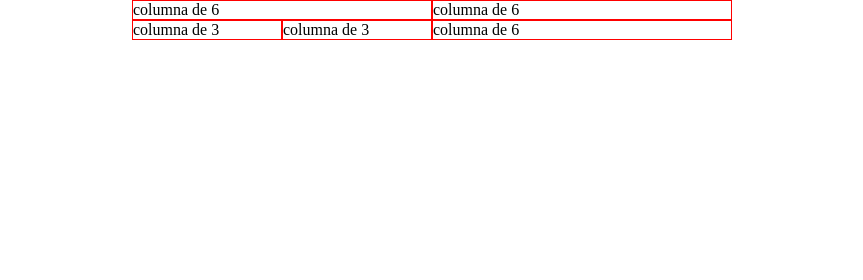
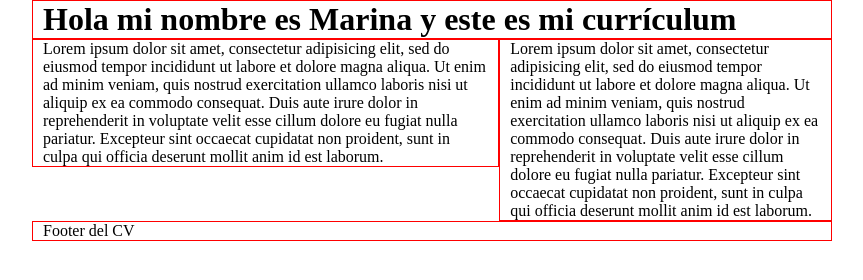
Before and after one commit to marinalinn/actividad006, a plain HTML site: page index.html in a window 1280 px wide. Shown: the whole page, without its empty margins (208-1071 px from the left). Drawn offline with Linux system fonts and the light colour scheme.

Commit message:
Hicimos la grilla para el currículum

```diff
--- a/css/grid.css
+++ b/css/grid.css
@@ -4,7 +4,8 @@
 }
 
 .container {
-	width: 600px;
+	width: 100%;
+	max-width: 800px;
 	margin: 0 auto;
 	background-color: green;
 }
@@ -13,6 +14,7 @@
 	float: left;
 	box-sizing: border-box;
 	border: solid 1px red;
+	padding: 0 10px;
 }
 
 .col-1{
--- a/index.html
+++ b/index.html
@@ -8,26 +8,19 @@
 </head>
 <body>
 	<div class="container">
-		<div class="col col-6">
-			columna de 6
+		<header class="col col-12">
+			<h1>Hola mi nombre es Marina y este es mi currículum</h1>
+		</header>
+		<div class="col col-7">
+			Lorem ipsum dolor sit amet, consectetur adipisicing elit, sed do eiusmod tempor incididunt ut labore et dolore magna aliqua. Ut enim ad minim veniam, quis nostrud exercitation ullamco laboris nisi ut aliquip ex ea commodo consequat. Duis aute irure dolor in reprehenderit in voluptate velit esse
+			cillum dolore eu fugiat nulla pariatur. Excepteur sint occaecat cupidatat non proident, sunt in culpa qui officia deserunt mollit anim id est laborum.
 		</div>
 
-		<div class="col col-6">
-			columna de 6
+		<div class="col col-5">
+			Lorem ipsum dolor sit amet, consectetur adipisicing elit, sed do eiusmod tempor incididunt ut labore et dolore magna aliqua. Ut enim ad minim veniam, quis nostrud exercitation ullamco laboris nisi ut aliquip ex ea commodo consequat. Duis aute irure dolor in reprehenderit in voluptate velit esse
+			cillum dolore eu fugiat nulla pariatur. Excepteur sint occaecat cupidatat non proident, sunt in culpa qui officia deserunt mollit anim id est laborum.
 		</div>
-
-
-		<div class="col col-3">
-			columna de 3
-		</div>
-		<div class="col col-3">
-			columna de 3
-		</div>
-		<div class="col col-6">
-			columna de 6
-		</div>
-
-		</div><!--fin col-->
+		<footer class="col col-12">Footer del CV</footer>
 	</div><!--fin container-->
 </body>
 </html>
```
